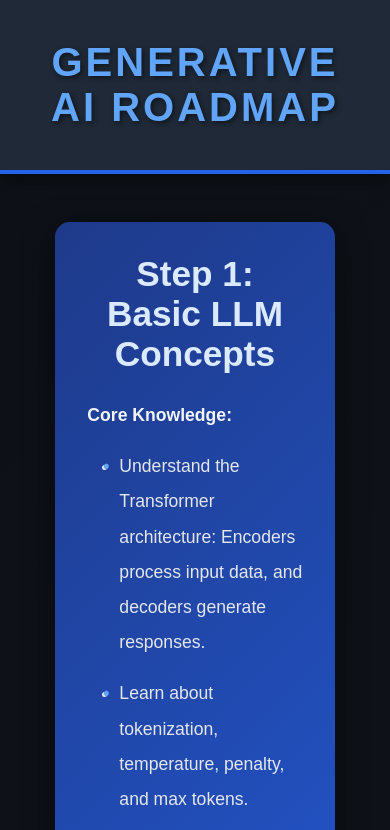
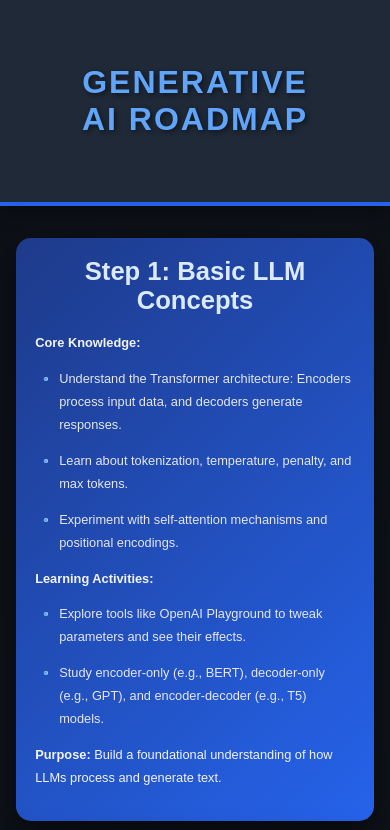
Before and after one commit to SRIDHARROYAL/my_mother_1st, a plain HTML site: page index.html in a window 390 px wide. Shown: the top 830 px of the page. Drawn offline with Linux system fonts and the light colour scheme.

Commit message:
index.html

```diff
--- a/index.html
+++ b/index.html
@@ -6,7 +6,7 @@
     <title>Generative AI Roadmap</title>
     <style>
                 /* General Reset */
-                * {
+        * {
             margin: 0;
             padding: 0;
             box-sizing: border-box;
@@ -28,11 +28,11 @@
         }
 
         header h1 {
-            font-size: 3.5rem;
+            font-size: 3rem;
             font-weight: 700;
             text-transform: uppercase;
             color: #60a5fa;
-            letter-spacing: 3px;
+            letter-spacing: 2px;
             text-shadow: 2px 2px 5px rgba(0, 0, 0, 0.5);
         }
 
@@ -40,17 +40,17 @@
             display: flex;
             flex-direction: column;
             align-items: center;
-            margin: 3rem;
-            gap: 3rem;
+            margin: 2rem 1rem;
+            gap: 2rem;
         }
 
         .step {
             background: linear-gradient(135deg, #1e3a8a, #2563eb);
             border-radius: 15px;
             box-shadow: 0 8px 30px rgba(0, 0, 0, 0.6);
-            width: 90%;
-            max-width: 850px;
-            padding: 2.5rem;
+            width: 100%;
+            max-width: 700px;
+            padding: 2rem;
             transition: transform 0.4s ease-in-out, box-shadow 0.4s ease-in-out;
         }
 
@@ -60,26 +60,26 @@
         }
 
         .step h2 {
-            font-size: 2.7rem;
+            font-size: 2rem;
             color: #dbeafe;
             text-align: center;
-            margin-bottom: 1.5rem;
+            margin-bottom: 1rem;
             font-weight: bold;
         }
 
         .step p, .step ul {
-            font-size: 1.3rem;
-            line-height: 2;
-            margin: 1rem 0;
+            font-size: 1rem;
+            line-height: 1.8;
+            margin: 0.8rem 0;
             color: #f3f4f6;
         }
 
         .step ul {
-            padding-left: 2rem;
+            padding-left: 1.5rem;
         }
 
         .step ul li {
-            margin-bottom: 1rem;
+            margin-bottom: 0.8rem;
             position: relative;
             color: #e5e7eb;
         }
@@ -95,21 +95,21 @@
 
         footer {
             text-align: center;
-            padding: 2rem;
+            padding: 1.5rem;
             background: #1f2937;
             color: #9ca3af;
-            margin-top: 4rem;
-            font-size: 1.2rem;
+            margin-top: 3rem;
+            font-size: 1rem;
             border-top: 3px solid #2563eb;
         }
 
         .cta-button {
             display: inline-block;
-            padding: 1.2rem 2.5rem;
+            padding: 1rem 2rem;
             margin-top: 1rem;
             background: #2563eb;
             color: #fff;
-            font-size: 1.6rem;
+            font-size: 1.2rem;
             font-weight: bold;
             text-transform: uppercase;
             text-decoration: none;
@@ -120,43 +120,76 @@
 
         .cta-button:hover {
             background: #1e40af;
-            transform: scale(1.1);
+            transform: scale(1.05);
             box-shadow: 0 8px 30px rgba(0, 0, 0, 0.7);
         }
 
         @media (max-width: 768px) {
             header h1 {
-                font-size: 2.5rem;
+                font-size: 2.2rem;
             }
 
             .step h2 {
-                font-size: 2.2rem;
+                font-size: 1.8rem;
             }
 
             .step p, .step ul {
-                font-size: 1.1rem;
+                font-size: 0.9rem;
             }
 
             .roadmap-container {
-                gap: 2rem;
+                gap: 1.5rem;
             }
 
             .step {
-                padding: 2rem;
-                width: 95%;
+                padding: 1.5rem;
             }
 
             .cta-button {
-                font-size: 1.3rem;
-                padding: 1rem 2rem;
+                font-size: 1rem;
+                padding: 0.8rem 1.5rem;
             }
 
             footer {
-                font-size: 1rem;
+                font-size: 0.9rem;
+            }
+        }
+
+        @media (max-width: 480px) {
+            header h1 {
+                font-size: 2rem;
+                padding: 1.5rem;
+            }
+
+            .step h2 {
+                font-size: 1.6rem;
+            }
+
+            .step p, .step ul {
+                font-size: 0.8rem;
+            }
+
+            .roadmap-container {
+                gap: 1rem;
+            }
+
+            .step {
+                padding: 1.2rem;
+            }
+
+            .cta-button {
+                font-size: 0.9rem;
+                padding: 0.7rem 1.2rem;
+            }
+
+            footer {
+                font-size: 0.8rem;
+                padding: 1rem;
             }
         }
 
     </style>
+
 </head>
 <body>
 
```
